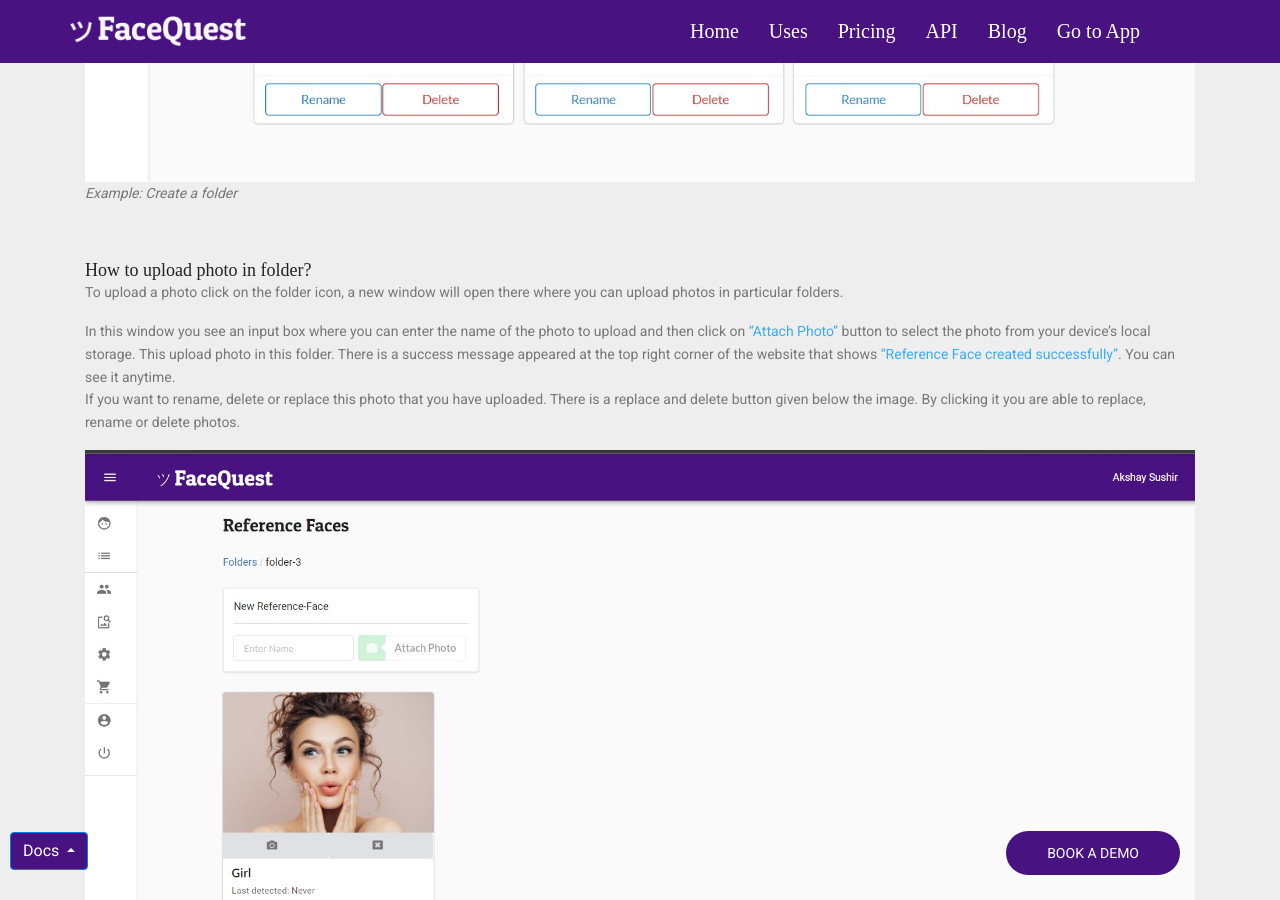
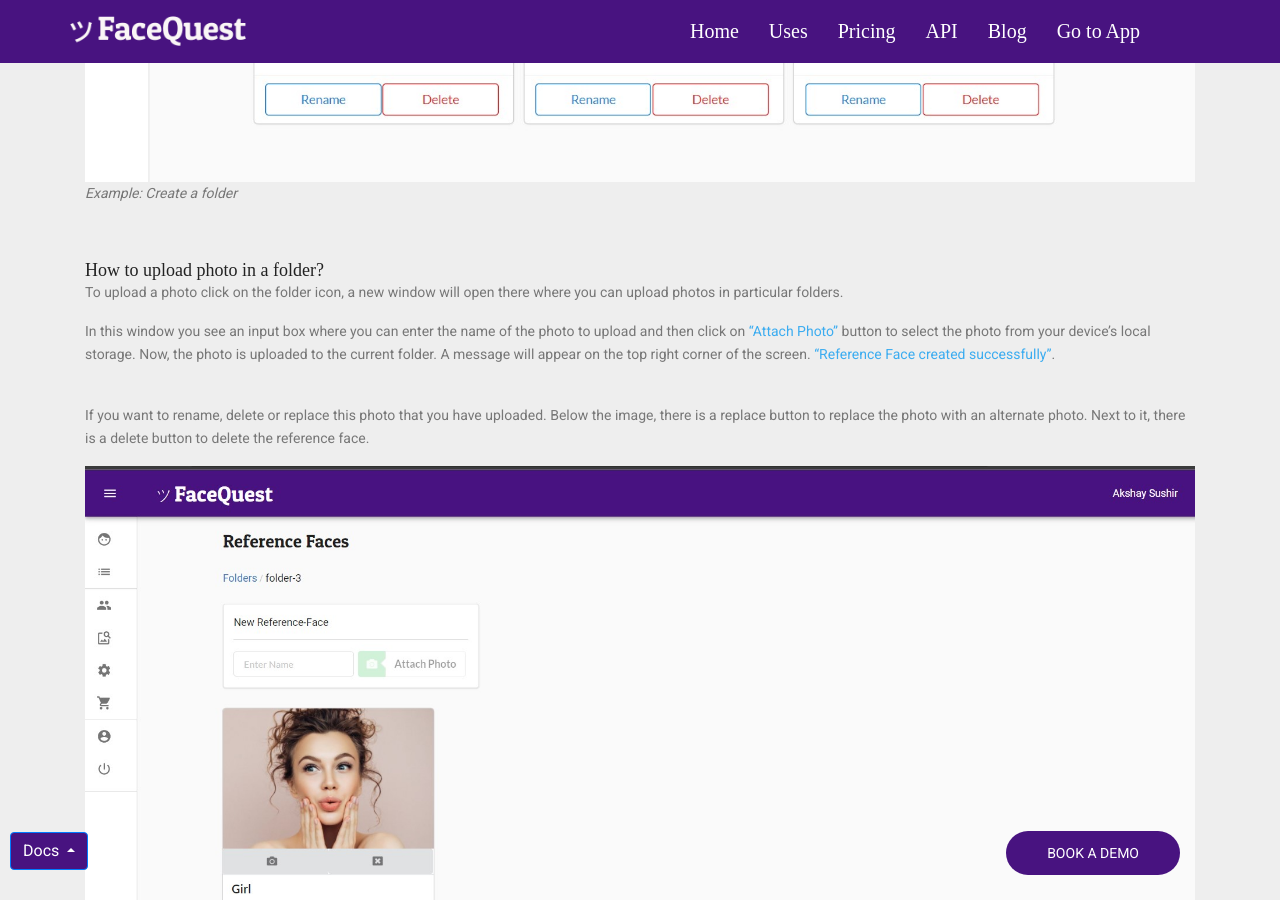
Before and after one commit to ampyard/facequest, a Jekyll site: the page built from tutorial.md, in a window 1280 px wide and 900 px high, scrolled down 1799 px. Built offline with Jekyll 4.4.1, drawn with Linux system fonts in a browser that asks for light colours; nearby versions of some CDN libraries; some web fonts are replaced; comment, search, counter and statistics services are not loaded; some of the changed text lies outside the part shown.

Commit message:
Suggested changes done

```diff
--- a/tutorial.md
+++ b/tutorial.md
@@ -48,17 +48,15 @@
 
 <br/>
 
-#### How to upload photo in folder? {#upload-photo-in-folder}
+#### How to upload photo in a folder? {#upload-photo-in-folder}
 
 To upload a photo click on the folder icon, a new window will open there where you can upload photos in particular folders.
 
 In this window you see an input box where you can enter the name of the photo to upload and then click on <b>“Attach
-Photo”</b> button to select the photo from your device's local storage. This upload photo in this folder. There is a
-success message appeared at the top right corner of the website that shows <b>“Reference Face created successfully”</b>.
-You can see it anytime.
+Photo”</b> button to select the photo from your device's local storage. Now, the photo is uploaded to the current folder. A message will appear on the top right corner of the screen. <b>“Reference Face created successfully”</b>.
+
 <br>
-If you want to rename, delete or replace this photo that you have uploaded. There is a replace and delete button
-given below the image. By clicking it you are able to replace, rename or delete photos.
+If you want to rename, delete or replace this photo that you have uploaded. Below the image, there is a replace button to replace the photo with an alternate photo. Next to it, there is a delete button to delete the reference face.
 
 <img class="img-fluid" src="./img/tutorial/upload-photo-to-folder.jpg" alt="upload-photo">
 *Example: Upload photo in folder*
@@ -74,13 +72,14 @@
 *Note: If you have a plan that has cloud storage available you can use this feature.*
 
 
-In the above picture you can see two drop down menus, one for select folder and other one for select photo from folder that you have selected. After selecting the folder name and photo you can see the selected photo in “Reference Photo” section.
+In the above picture, you can see two dropdown menus. The first one is for selecting the folder and the other one is for selecting a reference face photo. After selecting the folder name and photo you can see the selected photo in “Reference Photo” section.
 
 Now, you just have to upload the photo in the “Photo to be verified” section by clicking the camera icon. Then there is an option to add notes and title for this verification, so you can identify this verification later. Although it is optional, it is better to add some notes for face verification.
 
 <br/>
 <img class="img-fluid" src="./img/tutorial/verify-result.jpg" alt="face-verification-result">
-*Example: Verifiaction-result*
+
+*Example: Verifiaction Result*
 
 <br/>
 Then you have to click the “Verify” button to perform a face match, then after you can see the result of your face match (given in %). You see a message like in the picture below.
@@ -130,7 +131,7 @@
 <img class="img-fluid" src="./img/tutorial/purchase-credits.jpg" alt="face-verification-logs">
 *Example: Purchase Credits*
 
-You can purchase credits between 1 to 500 (max). Each credit costs 1$ or 72 indian rupees.
+You can purchase a minimum of 1 credit and a maximum of 500 credits.
 
 <br/>
 
@@ -164,6 +165,7 @@
 
 <br/>
 <img class="img-fluid" src="./img/tutorial/plans.jpg" alt="face-verification-logs">
+
 *Example: Upgrade Plan*
 
 
```
Also changed, not shown: other parts of tutorial.md (+8 -6 lines), _layouts/api_docs.html (+4 -4 lines), api-tutorial.md (+18 -18 lines).
